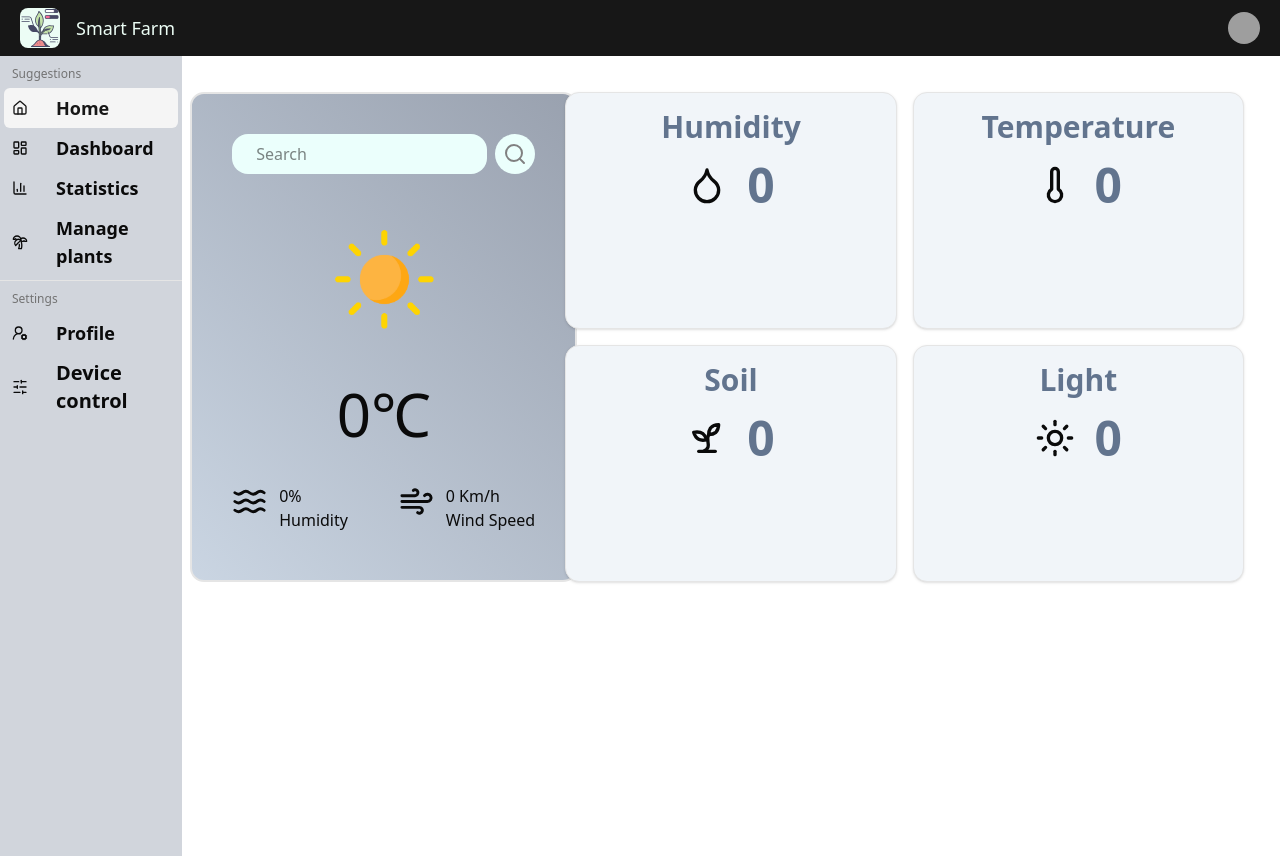
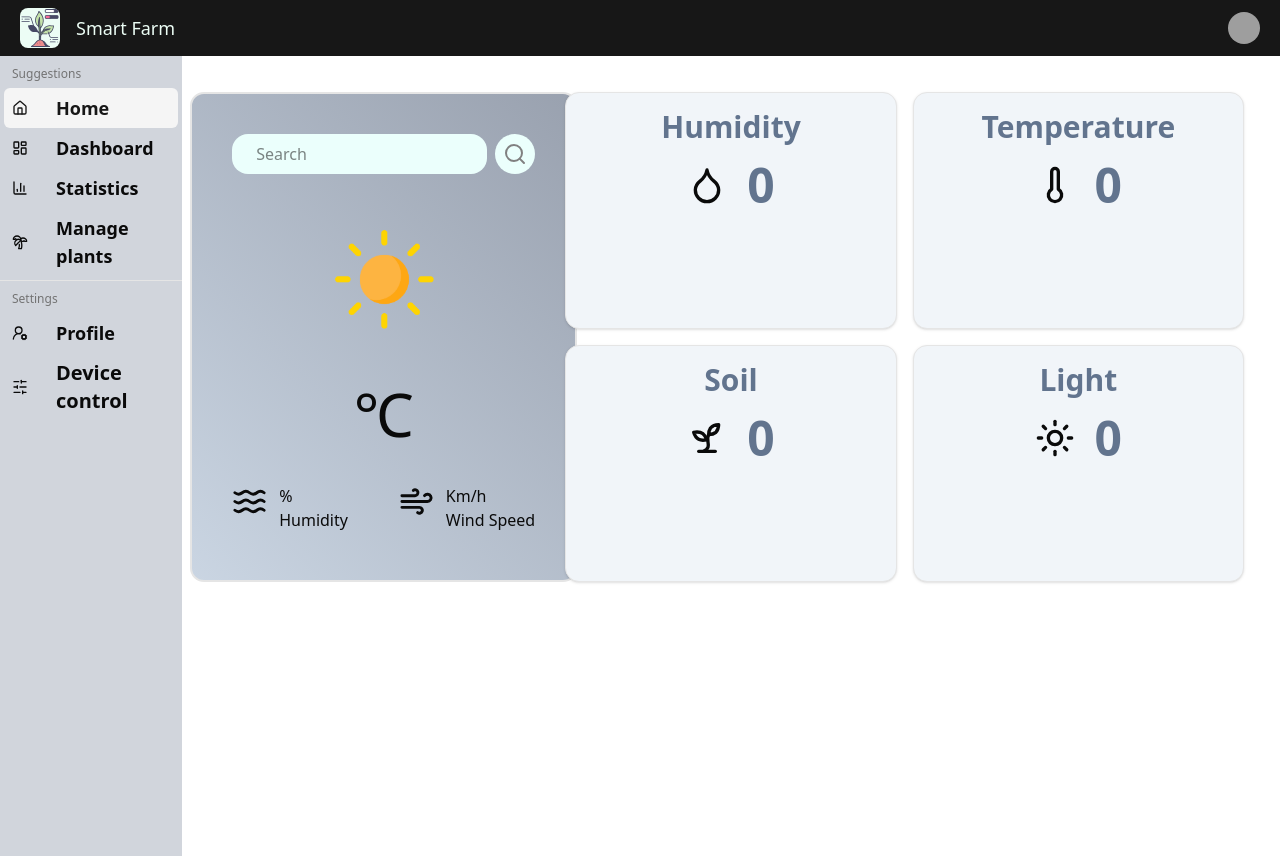
Before and after one commit to ZhangNguyen/DA_NGANH_CNPM_242, a React (Vite) app in the folder frontend/: page /dashboard in a window 1280 px wide. Built offline with nearby package versions, Linux system fonts and the light colour scheme; no server answers; grey boxes are pictures that could not be loaded.

Commit message:
done weather ui

```diff
--- a/frontend/src/components/Weather.tsx
+++ b/frontend/src/components/Weather.tsx
@@ -1,29 +1,30 @@
-import { Search, Wind, Waves, NavigationOff, CloudFog, Wheat  } from 'lucide-react';
+import { Search, Wind, Waves} from 'lucide-react';
 import clear_png from '@/assets/clear.png'
 import cloud_png from '@/assets/cloud.png'
 import drizzle_png from '@/assets/drizzle.png'
-import humidity_png from '@/assets/humidity.png'
 import rain_png from '@/assets/rain.png'
 import snow_png from '@/assets/snow.png'
-import wind_png from '@/assets/wind.png'
 import { apiGetWeather } from '@/apis/app'
-import { useEffect } from 'react';
-import { useState } from 'react';
+import { useEffect, useRef, useState } from 'react';
+import toast from 'react-hot-toast';
 
-// type weatherData = {
-//   humidity: number,
-//   windspeed: number,
-//   tempratute: number,
-// }
-
+interface weatherDataProps {
+  name: string;
+  main: {
+    temp: number;
+    humidity: number;
+  }
+  wind: {
+    speed: number;
+  }
+  weather: {
+    icon: string
+    main: string
+  } []
+}
 const Weather = () => {
-  const [weatherData, setWeatherData] = useState({
-    humidity: 0,
-    windSpeed: 0,
-    temperature: 0,
-    location: null,
-    weatherIcon: clear_png
-  });
+  const inputRef = useRef<HTMLInputElement>(null)
+  const [weatherData, setWeatherData] = useState<weatherDataProps | null>(null);
   const allIcons = {
     '01d': clear_png,
     '01n': clear_png,
@@ -41,43 +42,45 @@ const Weather = () => {
     '13n': snow_png,
   }
   const search = async (cityName: string) => {
+    if (cityName == '') {
+      toast.error('Please enter a city name')
+      return
+    }
     try {
       const response = await apiGetWeather(cityName)
       if (response) {
-        console.log(response.data)
-        const icon = allIcons[response.data.weather[0].icon] || clear_png
-        setWeatherData({
-          humidity: response.data.main.humidity || 0,
-          windSpeed: response.data.wind.speed || 0,
-          temperature: response.data.main.temp || 0,
-          location:  response.data.name || 0,
-          weatherIcon: icon
-        })
+        setWeatherData(response.data)
+        toast.success(`Get ${response.data.name} current weather`)
       }
-      else console.log('API failed')
+      else {
+        toast.error('api wrong')
+      }
     } catch (error) {
-
+      toast.error('City not found!')
     }
   }
-  useEffect(() => {
-    //search("Ho Chi Minh")
-  }, [])
+  const icon = allIcons[weatherData?.weather[0]?.icon as keyof typeof allIcons ?? '01d']
+  // useEffect(() => {
+  //   //search("Ho Chi Minh")
+  // }, [])
   return (
-    <div className='flex flex-col items-center h-full border rounded-xl place-self-center p-10 border-2 bg-linear-45 from-slate-300 to-gray-400'>
+    <div className='flex flex-col items-center h-full rounded-xl place-self-center p-10 border-2 bg-linear-45 from-slate-300 to-gray-400'>
       {/* search bar */}
       <div className='flex h-10 items-center gap-2'>
-        <input  type="text"
-                placeholder='Search'
-                className='outline-0 h-full rounded-2xl pl-6 bg-[#ebfffc]'/>
+        <input
+              ref={inputRef}
+              type="text"
+              placeholder='Search'
+              className='outline-0 h-full rounded-2xl pl-6 bg-[#ebfffc]'/>
         <div className='rounded-full w-full p-2 bg-[#ebfffc] cursor-pointer'>
-          <Search color='gray'/>
+          <Search color='gray' onClick={() => inputRef.current && search(inputRef.current.value)}/>
         </div>
-
       </div>
-      {/* Location Temp and Weather Icon */}
-      <img src={weatherData.weatherIcon} alt="" className='w-[150px] m-[30px]'/>
-      <p className='text-[60px]/15'>{weatherData.temperature}℃</p>
-      <p className='text-[30px]'>{weatherData.location}</p>
+      {/* Location, Tempratuer, Weather Main, and Weather Icon */}
+      <img src={icon} alt="" className='w-[150px] m-[30px]'/>
+      <p className='text-[60px]/15'>{weatherData?.main.temp}℃</p>
+      <p className='text-[25px]'>{weatherData?.weather[0].main}</p>
+      <p className='text-[30px]'>{weatherData?.name}</p>
       {/* Weather Data */}
       <div className='flex justify-between w-[100%] mt-[40px] m-2'>
         <div className='flex flex-row gap-[12px]'>
@@ -85,7 +88,7 @@ const Weather = () => {
             <Waves size={35}/>
           </div>
           <div>
-            <p>{weatherData.humidity}%</p>
+            <p>{weatherData?.main.humidity}%</p>
             <span>Humidity</span>
           </div>
         </div>
@@ -94,7 +97,7 @@ const Weather = () => {
             <Wind size={35}/>
           </div>
           <div>
-            <p>{weatherData.windSpeed} Km/h</p>
+            <p>{weatherData?.wind.speed} Km/h</p>
             <span>Wind Speed</span>
           </div>
         </div>
```
